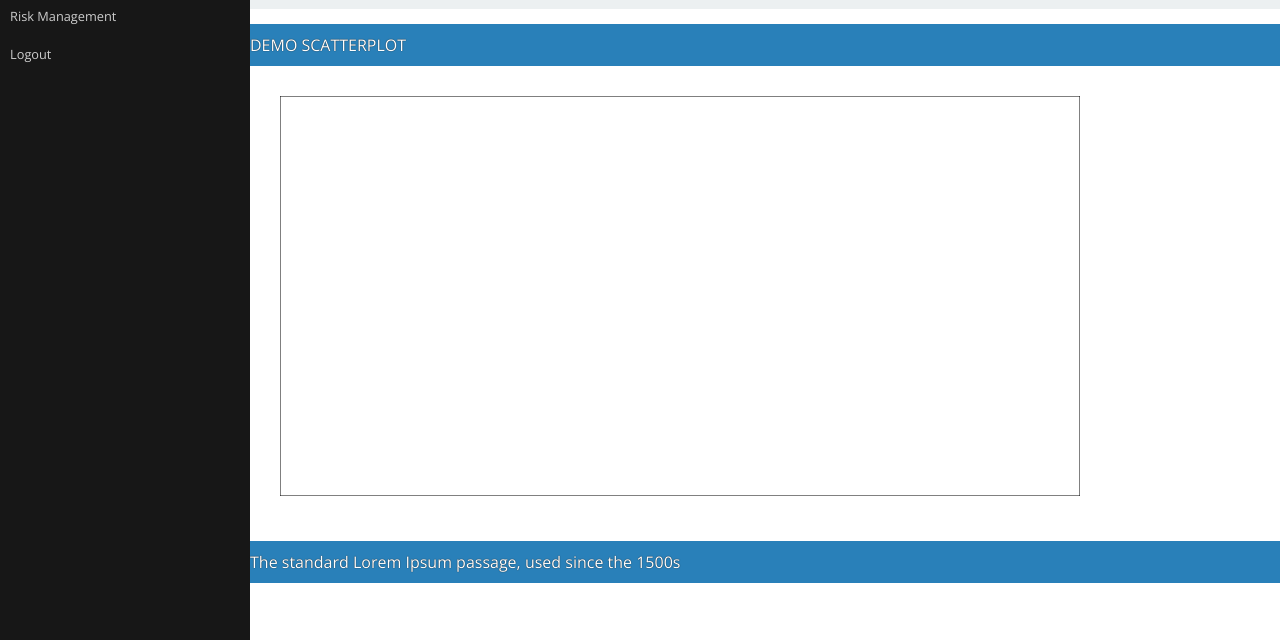
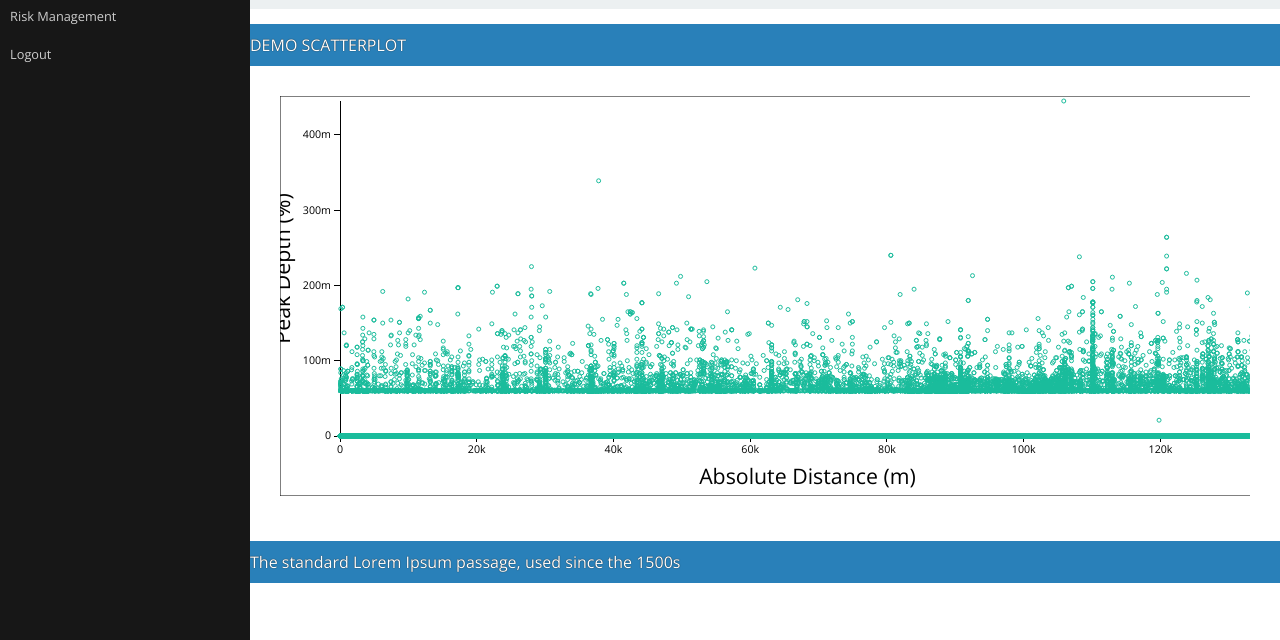
Before and after one commit to mariane17/marianeisgoingcray, a website: page public/index.html in a window 1280 px wide. Shown: the part 129-769 px from the top of the page. Drawn offline with nearby package versions, Linux system fonts and the light colour scheme.

Commit message:
Local ILI_DATA_SAMPLE.CSV growth plot

```diff
--- /dev/null
+++ b/public/iligrowth.js
@@ -0,0 +1,98 @@
+console.log('THIS IS ILIGROWTH.JS')
+
+	  var outerWidth = 1000;
+      var outerHeight = 400;
+      var border = 1;
+      var bordercolor = 'black';
+      var margin = { left: 60, top: 5, right: 5, bottom: 60 };
+      //var rMin = 1; // "r" stands for radius
+      //var rMax = 6;
+      //var xColumn = "ABSOLUTE_ODOMETER_m";
+      //var yColumn = "MAX_DEPTH_PCT";
+     //var rColumn = "sepal_width";
+     //var colorColumn = "species";
+
+      var xAxisLabelText = "Absolute Distance (m)";
+      var xAxisLabelOffset = 48;
+
+      var yAxisLabelText = "Peak Depth (%)";
+      var yAxisLabelOffset = 50;
+
+      var innerWidth  = outerWidth  - margin.left - margin.right;
+      var innerHeight = outerHeight - margin.top  - margin.bottom;
+
+      var svg = d3.select(".box-panel-growth").append("svg")
+        .attr("width", outerWidth)
+        .attr("height", outerHeight)
+        .attr("border",border);
+      var g = svg.append("g")
+        .attr("transform", "translate(" + margin.left + "," + margin.top + ")");
+      var xAxisG = g.append("g")
+        .attr("class", "x axis")
+        .attr("transform", "translate(0," + innerHeight + ")")
+      var xAxisLabel = xAxisG.append("text")
+        .style("text-anchor", "middle")
+        .attr("x", innerWidth / 2)
+        .attr("y", xAxisLabelOffset)
+        .attr("class", "label")
+        .text(xAxisLabelText);
+      var yAxisG = g.append("g")
+        .attr("class", "y axis");
+      var yAxisLabel = yAxisG.append("text")
+        .style("text-anchor", "middle") //centers label
+        .attr("transform", "translate(-" + yAxisLabelOffset + "," + (innerHeight / 2) + ") rotate(-90)") //slightly moves labels
+        .attr("class", "label")//in css, changes font size
+        .text(yAxisLabelText);
+
+	  var borderPath = svg.append("rect")
+       			.attr("x", 0)
+       			.attr("y", 0)
+       			.attr("height", outerHeight)
+       			.attr("width", outerWidth)
+       			.style("stroke", bordercolor)
+       			.style("fill", "none")
+       			.style("stroke-width", border);
+
+
+      var xScale = d3.scale.linear().range([0, innerWidth]);
+      var yScale = d3.scale.linear().range([innerHeight, 0]);
+ //     var rScale = d3.scale.linear().range([rMin, rMax]);
+ //     var colorScale = d3.scale.category10();
+
+      var xAxis = d3.svg.axis().scale(xScale).orient("bottom")
+        .ticks(5)
+        .tickFormat(d3.format("s"))
+        .outerTickSize(0);
+      var yAxis = d3.svg.axis().scale(yScale).orient("left")
+        .ticks(5)
+        .tickFormat(d3.format("s"))
+        .outerTickSize(0);
+
+      function render(data){
+        xScale.domain(d3.extent(data, function (d){ return d.ABSOLUTE_ODOMETER_m; }));
+        yScale.domain(d3.extent(data, function (d){ return d.MAX_DEPTH_PCT; }));
+   //   rScale.domain(d3.extent(data, function (d){ return d[rColumn]; }));
+
+        xAxisG.call(xAxis);
+        yAxisG.call(yAxis);
+
+        var circles = g.selectAll("circle").data(data);
+        circles.enter().append("circle").attr("r", 2);
+        circles
+          .attr("cx", function (d){ return xScale(d.ABSOLUTE_ODOMETER_m);})
+          .attr("cy", function (d){ return yScale(d.MAX_DEPTH_PCT);})
+         // .attr("r",       function (d){ return       rScale(d[rColumn]);     })
+         // .attr("fill",    function (d){ return   colorScale(d[colorColumn]); });
+
+        circles.exit().remove();
+      }
+
+      function type(d){
+        d.ABSOLUTE_ODOMETER_m = +d.ABSOLUTE_ODOMETER_m; //x
+        //d.sepal_width  = +d.sepal_width;
+        d.MAX_DEPTH_PCT = +d.MAX_DEPTH_PCT; //y
+       // d.petal_width  = +d.petal_width;
+        return d;
+      }
+
+      d3.csv("ILI_Data_Sample.csv", type, render);
--- a/public/index.html
+++ b/public/index.html
@@ -62,22 +62,15 @@
 
 			<div id="box">
 					<div class="box-top">DEMO SCATTERPLOT</div>
-					<div class="box-panel">
-
-						<svg height="400" width="800">
-						<rect height="400" width="800" stroke="black" fill="none"></rect>
-						<!--<circle cx="100" cy="100" r="10"/>
-						<circle cx="200" cy="250" r="10"/>
-						<circle cx="300" cy="180" r="10"/>
-						<script type="text/javascript" src="/scatter.js"></script>-->
-						</svg>
+					<div class="box-panel-growth">
+						<script type="text/javascript" src="/iligrowth.js"></script>
 					</div>
 			</div>
 
 			<div id="box">
 					<div class="box-top">The standard Lorem Ipsum passage, used since the 1500s</div>
-					<div class="box-panelsvg">
-						<script type="text/javascript" src="/demo.js"></script>
+					<div class="box-panel">
+						<!--<script type="text/javascript" src="/iris.js"></script>-->
 
 					</div>
 
--- a/public/demo.js
+++ b/public/iris.js
@@ -226,7 +226,7 @@ console.log("HELLO D3");
       d3.csv("iris.csv", type, render);
 */
 //example 106 scatterplot axes and labels
-  var outerWidth = 300;
+ 	  var outerWidth = 300;
       var outerHeight = 250;
       var margin = { left: 60, top: 5, right: 5, bottom: 60 };
       var rMin = 1; // "r" stands for radius
@@ -245,7 +245,7 @@ console.log("HELLO D3");
       var innerWidth  = outerWidth  - margin.left - margin.right;
       var innerHeight = outerHeight - margin.top  - margin.bottom;
 
-      var svg = d3.select("body").append("svg")
+      var svg = d3.select(".box-panel").append("svg")
         .attr("width", outerWidth)
         .attr("height", outerHeight);
       var g = svg.append("g")
--- a/public/stylesheets/dashstyle.css
+++ b/public/stylesheets/dashstyle.css
@@ -121,12 +121,13 @@ div#box .box-top {
     display: flex;
  }
 
-  div#box .box-panelsvg {
+  div#box .box-panel-growth {
  	padding: 30px;
  	background-color: #fff;
 	display: -webkit-flex;
     display: flex;
  }
+
 
 /* scatterplot */
  h2 {
@@ -141,13 +142,13 @@ div#box .box-top {
      text-transform: uppercase;
  }
 
-/*circle {
+circle {
     stroke: #1abc9c;
-    stroke-width: 2;
+    stroke-width: 1;
     fill: none;
-}*/
+}
 	 .axis text {
-        font-family: 'Poiret One', cursive;
+        font-family: 'Open Sans';
         font-size: 8pt;
       }
       .axis .label {
```
